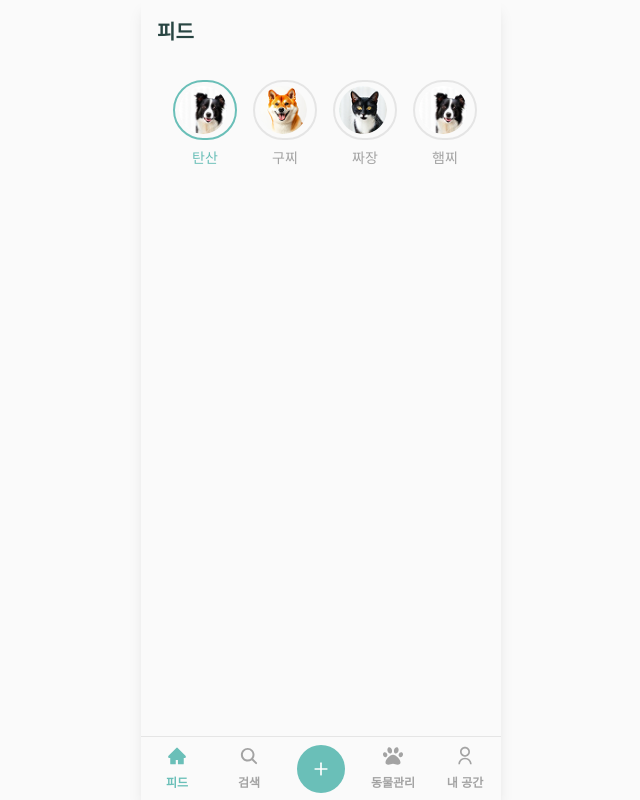
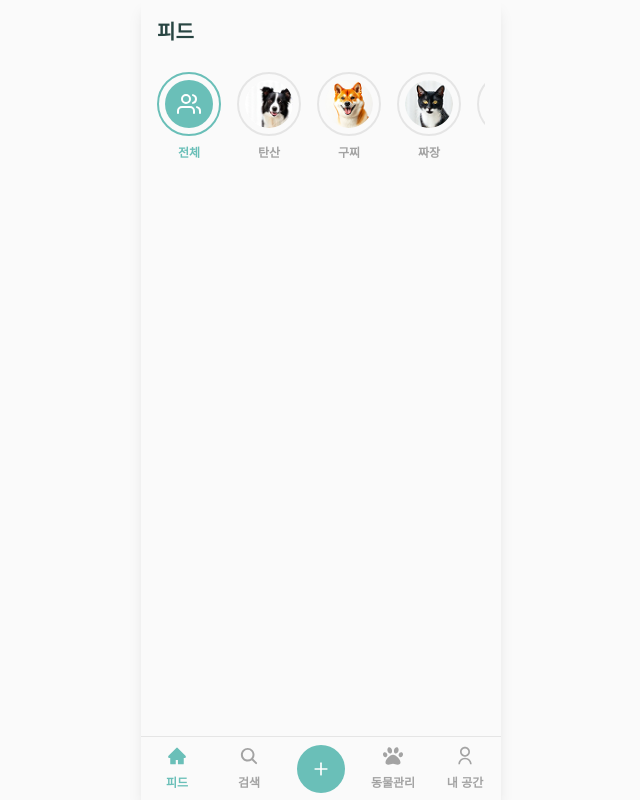
Before and after one commit to dlsqja/jellypaw, a React (Vite) app in the folder frontend/jellypaw-web/: page /feed in a window 1280 px wide. Shown: the whole page, without its empty margins (319-959 px from the left). Built offline with nearby package versions, Linux system fonts and the light colour scheme; a web font is replaced by a local one.

Commit message:
feat : 팔로워 목록 컴포넌트 추가

```diff
--- a/frontend/jellypaw-web/src/index.css
+++ b/frontend/jellypaw-web/src/index.css
@@ -5,6 +5,15 @@
 @tailwind utilities;
 
 @layer utilities {
+  /* 스크롤바 숨기기 */
+  .scrollbar-hide {
+    -ms-overflow-style: none; /* IE and Edge */
+    scrollbar-width: none; /* Firefox */
+  }
+  .scrollbar-hide::-webkit-scrollbar {
+    display: none; /* Chrome, Safari and Opera */
+  }
+
   /* 타이포그래피 클래스 */
   .h1 {
     font-weight: 800; /* extrabold */
--- a/frontend/jellypaw-web/src/pages/Feed/Feed.tsx
+++ b/frontend/jellypaw-web/src/pages/Feed/Feed.tsx
@@ -1,8 +1,9 @@
 import { useState } from 'react';
 import Header from '@/components/headers/Header';
 import Followers from '@/pages/Feed/Followers';
-
+import { FiUsers } from 'react-icons/fi';
 export default function Feed() {
+  // 팔로워 목록
   const petProfiles = [
     { name: '탄산', imageUrl: '/src/assets/pets/반려동물1.png' },
     { name: '구찌', imageUrl: '/src/assets/pets/반려동물2.png' },
@@ -12,7 +13,7 @@ export default function Feed() {
     { name: '뽕따', imageUrl: '/src/assets/pets/반려동물3.png' },
   ];
 
-  const [activeProfile, setActiveProfile] = useState<string>('탄산');
+  const [activeProfile, setActiveProfile] = useState<string>('전체');
 
   const handleProfileClick = (name: string) => {
     setActiveProfile(name);
@@ -21,14 +22,31 @@ export default function Feed() {
   return (
     <>
       <Header title="피드" />
-      <div className="flex overflow-x-auto gap-4 p-4 w-full items-center">
+
+      {/* 팔로워 목록 */}
+      <div className="flex overflow-x-auto gap-4 w-full h-[95px] items-center scrollbar-hide">
+        {/* 전체 */}
+        <div className="w-16 h-20 flex flex-col gap-2 items-center cursor-pointer" onClick={() => setActiveProfile('전체')}>
+          <div
+            className="w-16 h-16 p-2 rounded-full outline outline-2 outline-offset-[-2px]
+              outline-aqua-300 flex flex-col justify-center items-center"
+          >
+            <div className="w-12 h-12 bg-aqua-300 rounded-full inline-flex justify-center items-center">
+              <FiUsers size={24} color="#ffffff" />
+            </div>
+          </div>
+          <div className={`text-center p3-b ${activeProfile === '전체' ? 'text-aqua-300' : 'text-gray-300'}`}>전체</div>
+        </div>
         {petProfiles.map((petProfile) => (
           <Followers
             key={petProfile.name}
             imageUrl={petProfile.imageUrl || ''}
             name={petProfile.name}
             isActive={activeProfile === petProfile.name}
-            onClick={() => handleProfileClick(petProfile.name)}
+            onClick={() => {
+              setActiveProfile(petProfile.name);
+              handleProfileClick(petProfile.name);
+            }}
           />
         ))}
       </div>
--- a/frontend/jellypaw-web/src/pages/Feed/Followers.tsx
+++ b/frontend/jellypaw-web/src/pages/Feed/Followers.tsx
@@ -10,13 +10,13 @@ export default function Followers({ imageUrl, name, isActive = false, onClick }:
   const textColor = isActive ? 'text-aqua-300' : 'text-gray-300';
 
   return (
-    <div className="w-16 h-20 flex-shrink-0 inline-flex flex-col justify-start items-center cursor-pointer" onClick={onClick}>
-      <div className={`w-16 h-16 p-1.5 rounded-full outline outline-2 outline-offset-[-2px] ${outlineColor} flex flex-col justify-start items-start`}>
+    <div className="w-16 h-20 flex flex-col gap-2 items-center cursor-pointer" onClick={onClick}>
+      <div className={`w-16 h-16 p-2 rounded-full outline outline-2 outline-offset-[-2px] ${outlineColor} flex flex-col justify-start items-start`}>
         <img className="w-12 h-12 rounded-full object-cover" src={imageUrl} alt={name} />
       </div>
 
-      <div className="w-full flex justify-center items-center pt-2">
-        <div className={`text-center p2 ${textColor} leading-5`}>{name}</div>
+      <div className="w-full flex justify-center">
+        <div className={`text-center p3-b ${textColor}`}>{name}</div>
       </div>
     </div>
   );
```
